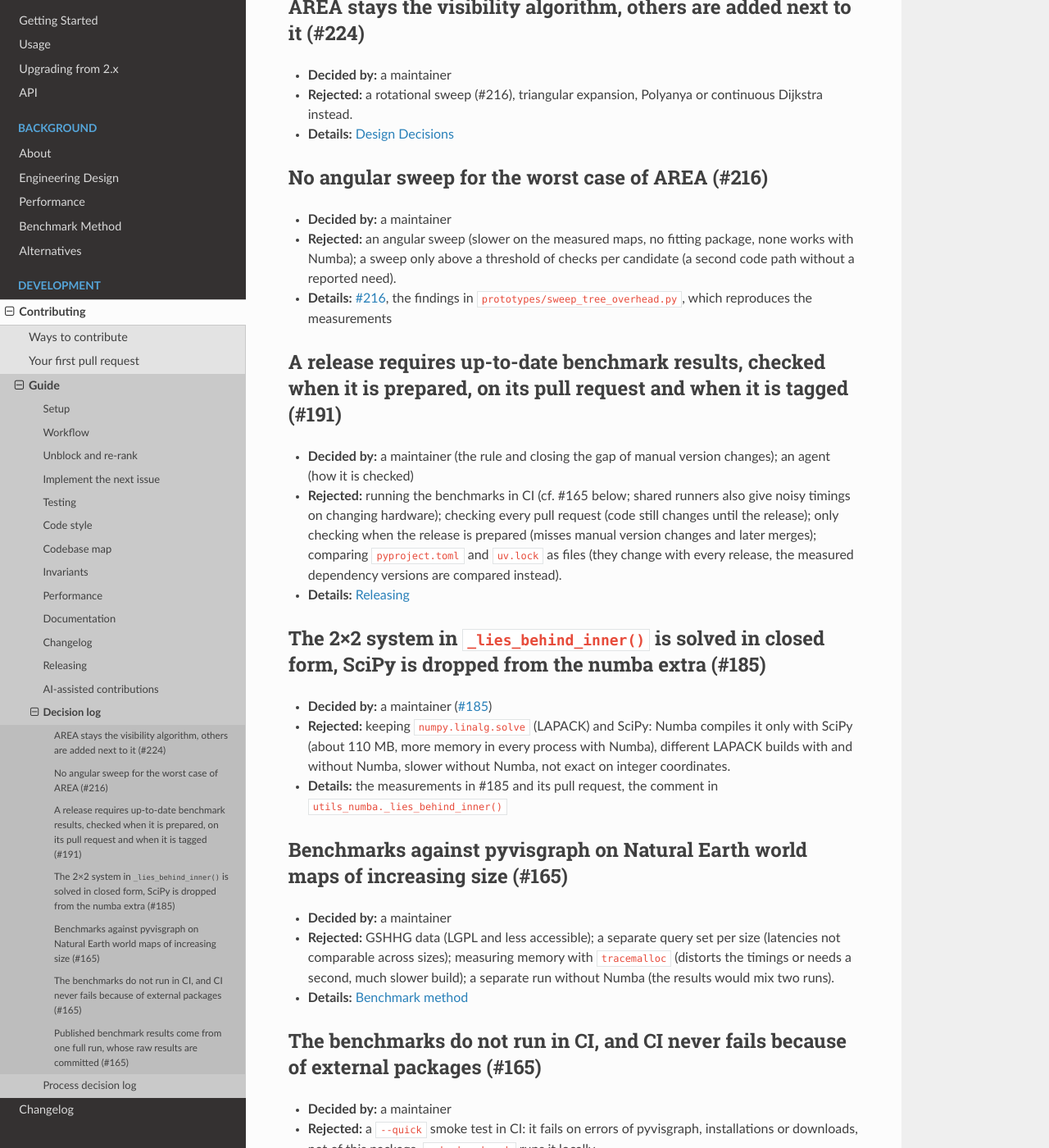
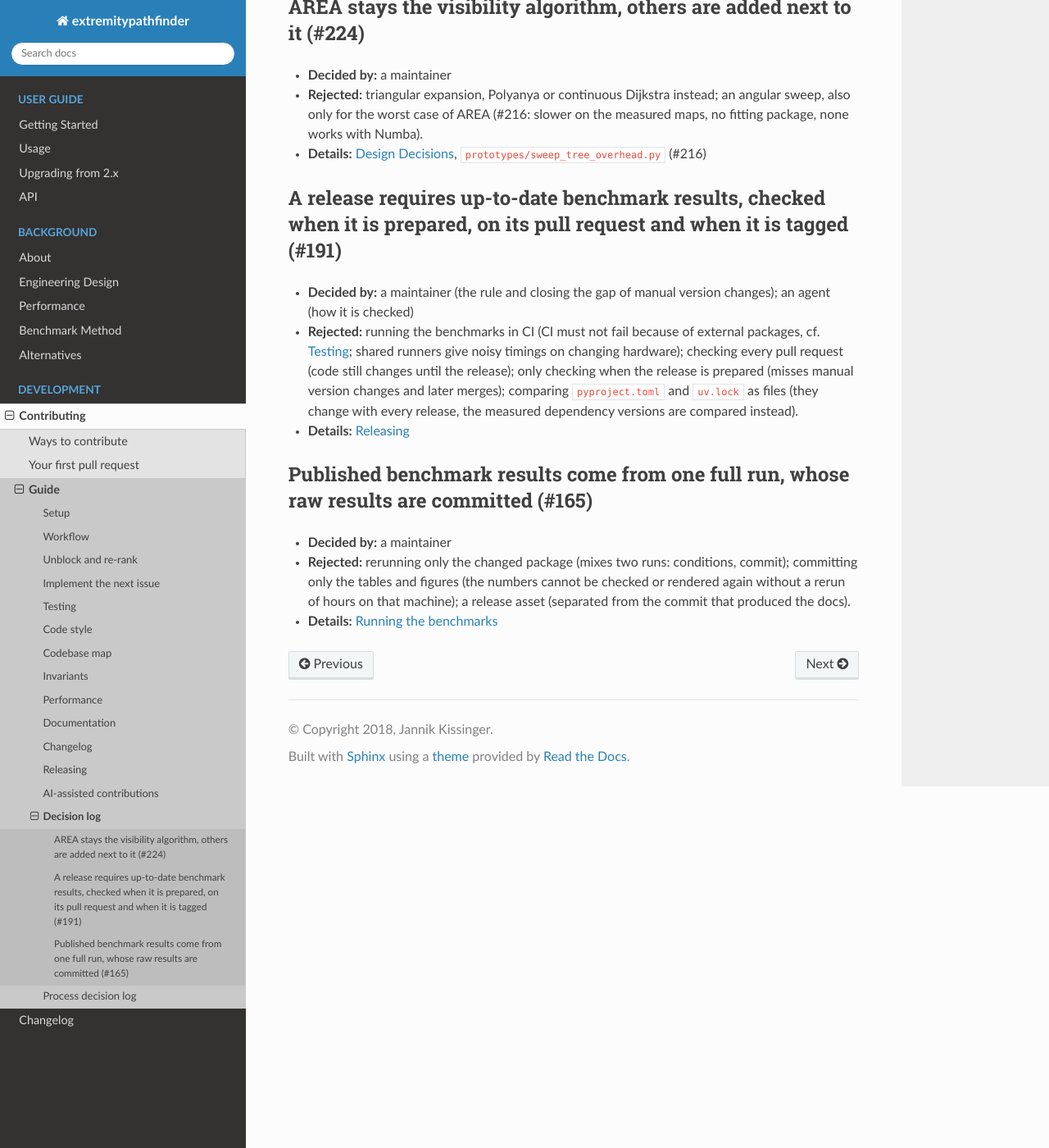
Before and after one commit to jannikmi/extremitypathfinder, a Sphinx documentation site: the page built from docs/contributing/decisions.md, in a window 1280 px wide and 1400 px high, scrolled down 662 px. Shown: the whole window at 82% size. Built offline with Sphinx 7.4.7 and the Read the Docs theme 3.1.0, drawn with Linux system fonts in a browser that asks for light colours; some of the changed text lies outside the part shown.

Commit message:
Guide: clean the decision logs with the new rule
Removed entries whose outcome is documented where it is read and that need
not be remembered: the closed-form 2x2 system (#185, comment in the code),
the benchmark data and method (#165, benchmark method page), benchmarks not
in CI (#165, testing page and AGENTS.md), the word limit of the contributing
guide (documentation page). Merged the angular sweep (#216) into the AREA
entry (#224). Requested by the maintainer.

Co-Authored-By: Claude Opus 5.5 <noreply@anthropic.com>
Claude-Session: https://claude.ai/code/session_01XJqV77RV7kHVwkuqTeoJHd

```diff
--- a/docs/contributing/decisions.md
+++ b/docs/contributing/decisions.md
@@ -26,49 +26,20 @@ Earlier decisions are described in the {ref}`Design Decisions <design_decisions>
 ## AREA stays the visibility algorithm, others are added next to it (#224)
 
 - **Decided by:** a maintainer
-- **Rejected:** a rotational sweep (#216), triangular expansion, Polyanya or continuous Dijkstra instead.
-- **Details:** {ref}`Design Decisions <design_decisions>`
-
-## No angular sweep for the worst case of AREA (#216)
-
-- **Decided by:** a maintainer
-- **Rejected:** an angular sweep (slower on the measured maps, no fitting package, none works with Numba);
-  a sweep only above a threshold of checks per candidate (a second code path without a reported need).
-- **Details:** [#216](https://github.com/jannikmi/extremitypathfinder/issues/216), the findings in
-  `prototypes/sweep_tree_overhead.py`, which reproduces the measurements
+- **Rejected:** triangular expansion, Polyanya or continuous Dijkstra instead; an angular sweep, also only for
+  the worst case of AREA (#216: slower on the measured maps, no fitting package, none works with Numba).
+- **Details:** {ref}`Design Decisions <design_decisions>`, `prototypes/sweep_tree_overhead.py` (#216)
 
 ## A release requires up-to-date benchmark results, checked when it is prepared, on its pull request and when it is tagged (#191)
 
 - **Decided by:** a maintainer (the rule and closing the gap of manual version changes); an agent (how it is checked)
-- **Rejected:** running the benchmarks in CI (cf. #165 below; shared runners also give noisy timings
-  on changing hardware); checking every pull request (code still changes until the release);
+- **Rejected:** running the benchmarks in CI (CI must not fail because of external packages, cf.
+  [Testing](testing.md#ci-and-external-packages); shared runners give noisy timings on changing hardware);
+  checking every pull request (code still changes until the release);
   only checking when the release is prepared (misses manual version changes and later merges);
   comparing `pyproject.toml` and `uv.lock` as files (they change with every release, the measured dependency
   versions are compared instead).
 - **Details:** [Releasing](releasing.md#benchmark-results)
-
-## The 2×2 system in `_lies_behind_inner()` is solved in closed form, SciPy is dropped from the numba extra (#185)
-
-- **Decided by:** a maintainer ([#185](https://github.com/jannikmi/extremitypathfinder/issues/185))
-- **Rejected:** keeping `numpy.linalg.solve` (LAPACK) and SciPy: Numba compiles it only with SciPy
-  (about 110 MB, more memory in every process with Numba), different LAPACK builds with and without Numba,
-  slower without Numba, not exact on integer coordinates.
-- **Details:** the measurements in #185 and its pull request, the comment in `utils_numba._lies_behind_inner()`
-
-## Benchmarks against pyvisgraph on Natural Earth world maps of increasing size (#165)
-
-- **Decided by:** a maintainer
-- **Rejected:** GSHHG data (LGPL and less accessible); a separate query set per size (latencies not comparable
-  across sizes); measuring memory with `tracemalloc` (distorts the timings or needs a second, much slower build);
-  a separate run without Numba (the results would mix two runs).
-- **Details:** [Benchmark method](../7_benchmark_method.rst)
-
-## The benchmarks do not run in CI, and CI never fails because of external packages (#165)
-
-- **Decided by:** a maintainer
-- **Rejected:** a `--quick` smoke test in CI: it fails on errors of pyvisgraph, installations or downloads,
-  not of this package. `make benchmark` runs it locally.
-- **Details:** [Testing](testing.md#ci-and-external-packages)
 
 ## Published benchmark results come from one full run, whose raw results are committed (#165)
 
```
Also changed, not shown: docs/contributing/decisions-process.md (+0 -10 lines).
